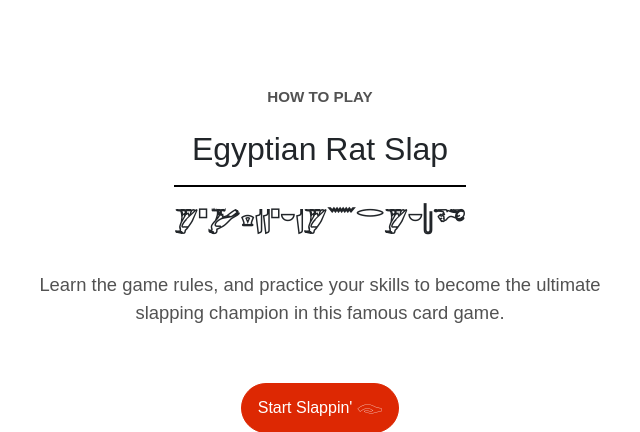
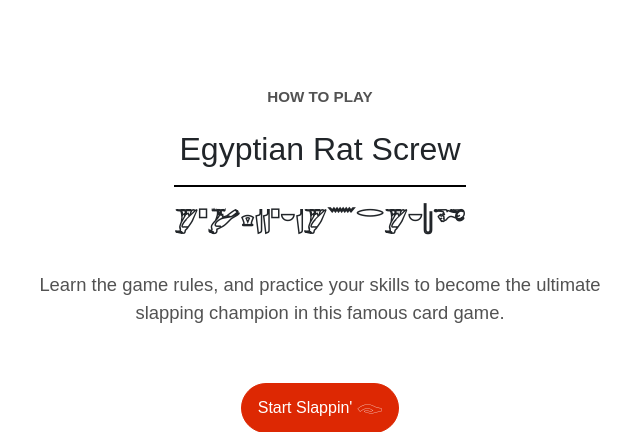
Before and after one commit to mayasrikm/coms4170final, a Flask app: page / in a window 1280 px wide. Shown: the part 56-488 px from the top of the page, without its empty margins (320-960 px from the left). Run offline with Flask 3, Linux system fonts and the light colour scheme; some libraries are stand-ins or nearby versions.

Commit message:
updated title

```diff
--- a/templates/index.html
+++ b/templates/index.html
@@ -9,7 +9,7 @@
 <body>
 	<div class="cont">
 			<h6>HOW TO PLAY</h6>
-			<h1>Egyptian Rat Slap</h2>
+			<h1>Egyptian Rat Screw</h2>
 		<div class="translation">
 			<hr/>
 			<h2 class="invert-text">𓄿𓊪𓅂𓎼𓇌𓊪𓏏𓇋𓄿𓈖𓂋𓄿𓏏𓋴𓃭</h2>
```
